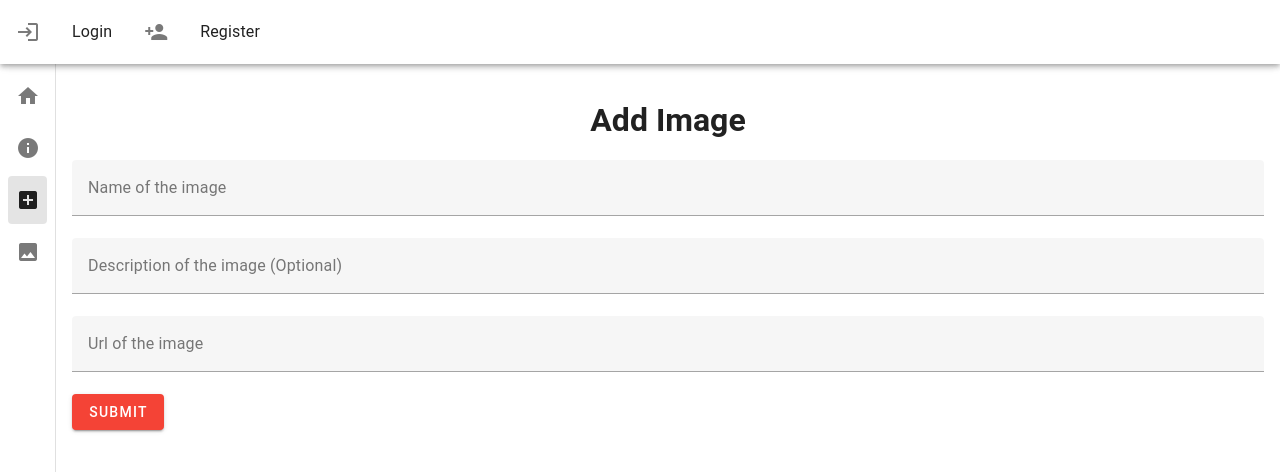
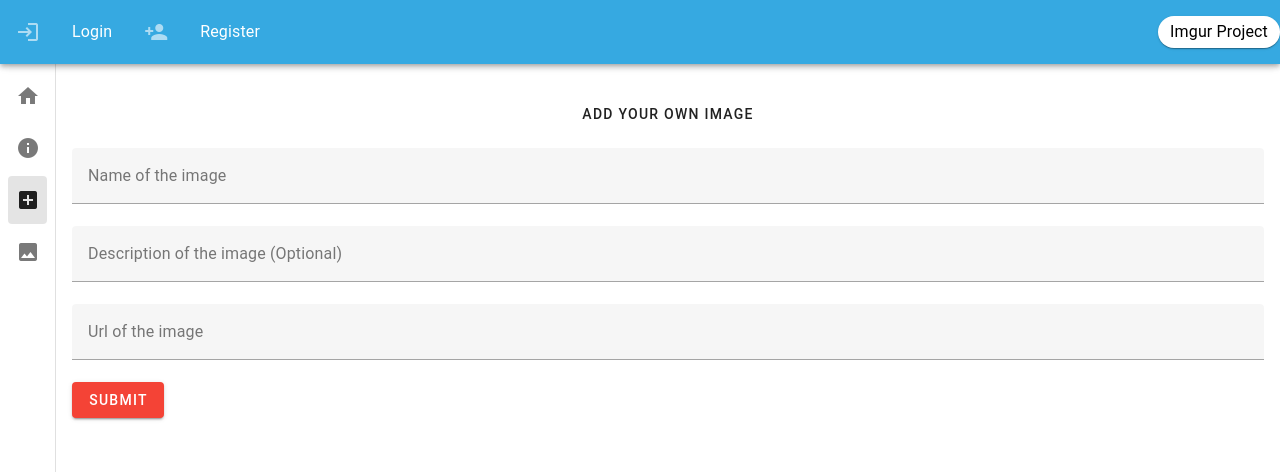
Before and after one commit to Inner-daydream/uofm-spa, a Vue app in the folder front/: page /add_image in a window 1280 px wide. Shown: the top 472 px of the page. Built offline with nearby package versions, Linux system fonts and the light colour scheme.

Commit message:
Design Modification V1

```diff
--- a/front/src/components/TopNav.vue
+++ b/front/src/components/TopNav.vue
@@ -13,9 +13,19 @@ const props = defineProps({
 </script>
 
 <template>
-    <v-app-bar>
+    <v-app-bar color="#36A9E1" >
+
         <v-list-item v-for="(item, i) in items" :key="i" link :to="item.route" :title="item.title"
             :prepend-icon="item.icon">
         </v-list-item>
+        <v-chip variant="elevated" class="text-subtitle-1" color="white">            Imgur Project
+        </v-chip>
     </v-app-bar>
 </template>
+
+<style>
+.v-chip{
+
+    margin-left: auto;
+}
+</style>
--- a/front/src/views/AddImageView.vue
+++ b/front/src/views/AddImageView.vue
@@ -2,7 +2,8 @@
 import AddImage from '../components/AddImage.vue';
 </script>
 <template>
-    <h1>Add Image</h1>
+
+    <h1 class="text-button">Add your own image</h1>
     <AddImage></AddImage>
 </template>
 
```
